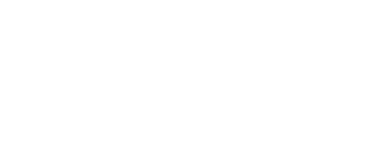
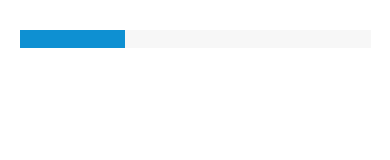
Before and after one commit to MDrapala/Javascript-exercise, a plain HTML site: page exercice-2/index.html in a window 390 px wide. Drawn offline with Linux system fonts and the light colour scheme.

Commit message:
feat(drawBar): creation of a 100% responsive loading bar

```diff
--- a/exercice-2/index.html
+++ b/exercice-2/index.html
@@ -1,12 +1,11 @@
 <!DOCTYPE html>
 <html lang="en">
 	<head>
-        <meta charset="UTF-8">
-        <meta name="viewport" content="width=device-width, initial-scale=1.0">
+		<meta charset="UTF-8" />
+		<meta name="viewport" content="width=device-width, initial-scale=1.0" />
 		<title>Evaluation 2</title>
 	</head>
 	<body>
-
 		<script src="js/index.js"></script>
 	</body>
 </html>
--- a/exercice-2/js/index.js
+++ b/exercice-2/js/index.js
@@ -1 +1,46 @@
 'use strict';
+class Drawbar {
+	constructor(sum, nbr) {
+		this.sum = sum;
+		this.nbr = nbr;
+	}
+	get createElements() {
+		document.body.style.width = '90%';
+		document.body.style.margin = '30px auto 0';
+		this.divBar(this.divSkill());
+	}
+	//Create Elements for first div
+	divSkill() {
+		var divSkill = document.createElement('div');
+		divSkill.id = 'skill';
+		this.styleSkill(divSkill);
+		return document.body.appendChild(divSkill);
+	}
+	//Add style into first Div
+	styleSkill(divSkill) {
+		divSkill.style.overflow = 'hidden';
+		divSkill.style.height = '18px';
+		divSkill.style.backgroundColor = '#f7f7f7';
+		divSkill.style.backgroundRepeat = 'repeat-x';
+		divSkill.style.borderRadius = '0px';
+		divSkill.style.display = 'grid';
+		divSkill.style.gridTemplateRows = 'repeat(1,' + this.sum + 'px)';
+		divSkill.style.gridTemplateColumns = 'repeat(auto-fit, minmax 250px, 1fr))';
+		divSkill.style.gridAutoRows = '150px';
+	}
+	//Create Elements for seconde div
+	divBar(divSkill) {
+		var divBar = document.createElement('div');
+		divBar.id = 'bar';
+		this.styleBar(divBar);
+		return divSkill.appendChild(divBar);
+	}
+	styleBar(divBar) {
+		divBar.style.width = this.nbr + '%';
+		divBar.style.height = '18px';
+		divBar.style.backgroundColor = '#0e90d2';
+		divBar.style.transition = 'width 0.6s ease';
+	}
+}
+const bar = new Drawbar(1000, 30);
+console.log(bar.createElements);
```
Lines whose indentation alone changed are shown as unchanged.
